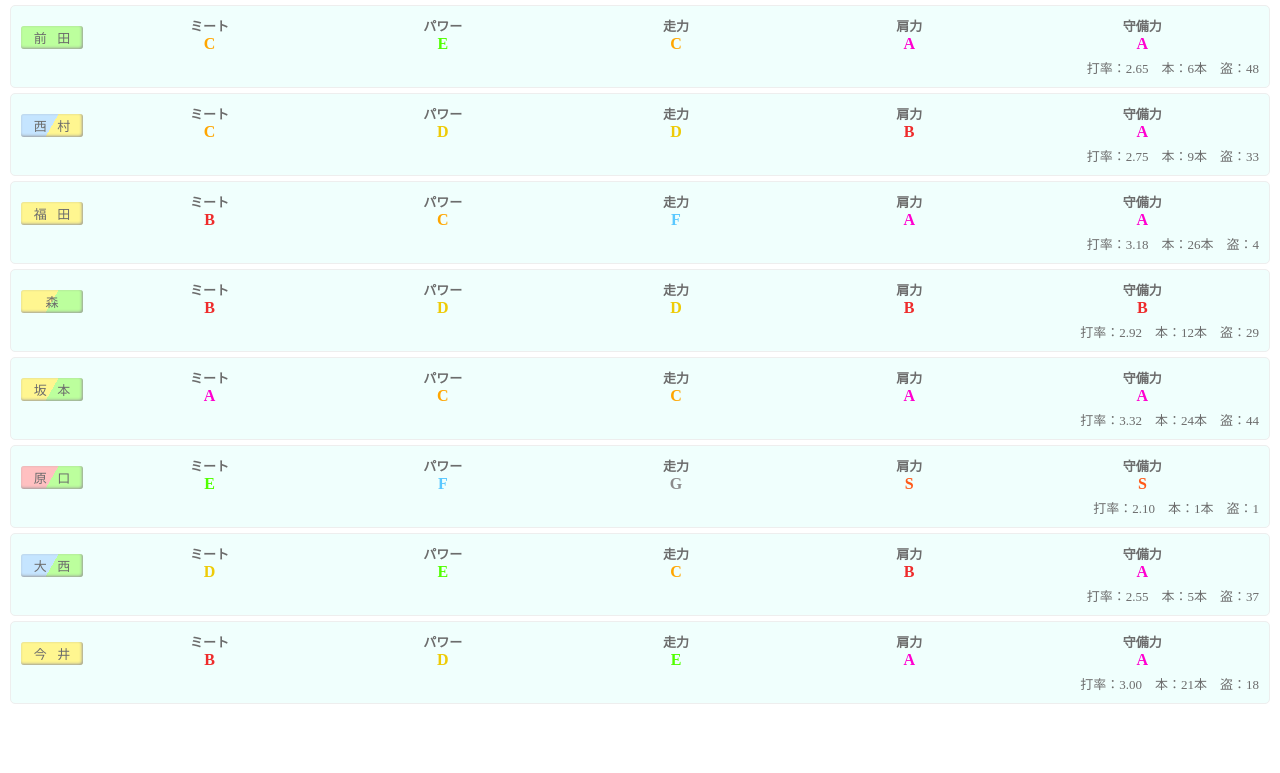
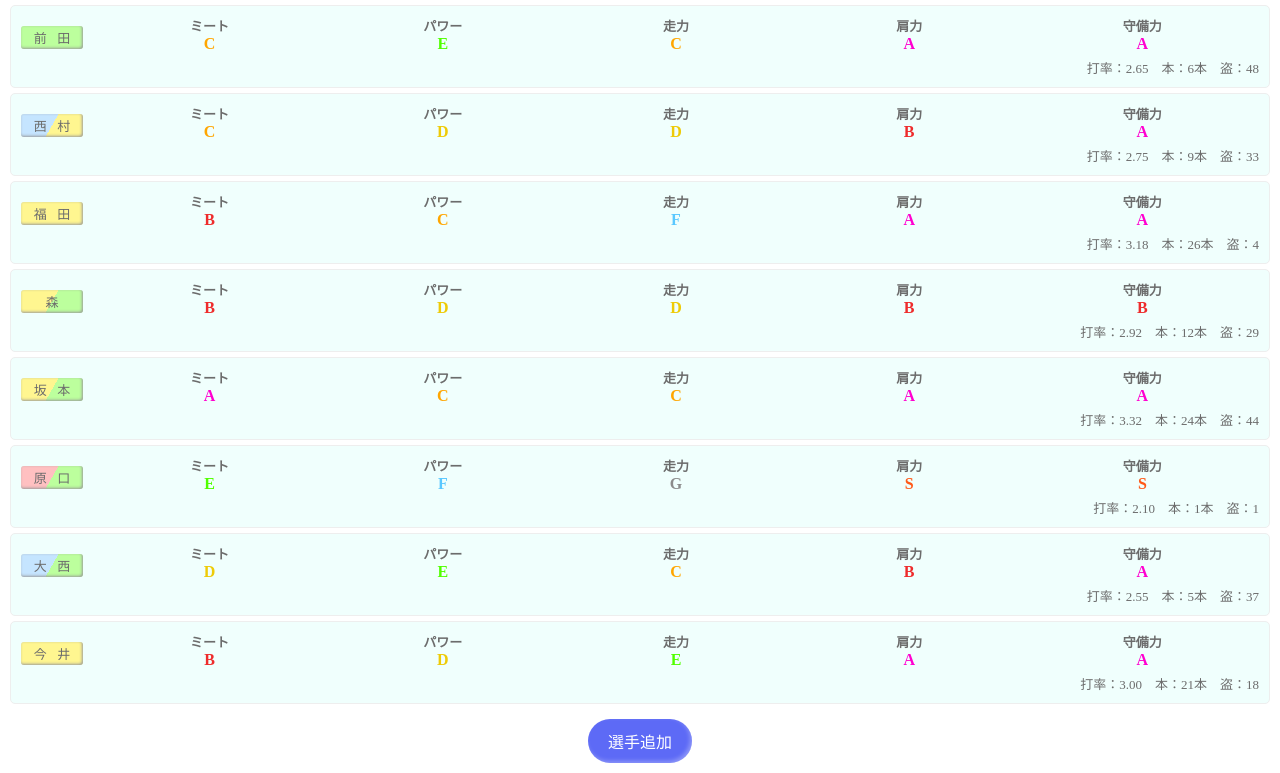
Before and after one commit to masuda0526/scobit, a React app in the folder frontend/: page /#/members in a window 1280 px wide. Shown: the part 2076-2849 px from the top of the page. Before the commit the page ends 2785 px from the top, so only its background shows below. Built offline with nearby package versions, Linux system fonts and the light colour scheme; the HTML template or start-up script is replaced by a standard one.

Commit message:
コンポーネントへキーを追加

```diff
--- a/frontend/src/component/UserAbility/MemberLabel.tsx
+++ b/frontend/src/component/UserAbility/MemberLabel.tsx
@@ -9,8 +9,8 @@ type Props = {
 export const MemberLabel: React.FC<Props> = (props) => {
     return (
         <div className={[styles.name_block, styles[getLabelColorClassName(props.positions)]].join(' ')}>
-            {props.name.split("").map(char => {
-                return <p>{char}</p>
+            {props.name.split("").map((char,idx) => {
+                return <p key={idx}>{char}</p>
             })}
         </div>
     );
--- a/frontend/src/pages/Members/Members.tsx
+++ b/frontend/src/pages/Members/Members.tsx
@@ -2,15 +2,28 @@ import type React from "react";
 import { UserAbility } from "../../component/UserAbility/UserAbility";
 import { testPlayers } from "../../testdatas/members";
 import { Title } from "../../parts/title/title";
+import { ButtonArea } from "../../parts/button/buttonArea";
+import { Button } from "../../parts/button/button";
 
 export const Members: React.FC = () => {
     const members = testPlayers;
+    const handleClick = () => {
+        console.log('click')
+    }
     return (
         <>
             <Title text="選手一覧"/>
             {members.map(member => {
-                return <UserAbility player={member} />
+                return <UserAbility key={member.u_id} player={member} />
             })}
+            <ButtonArea position="center">
+                <Button
+                    label="選手追加"
+                    isRadius="isRadius"
+                    size="md"
+                    onClick={handleClick}
+                />
+            </ButtonArea>
         </>
     );
 }
```
